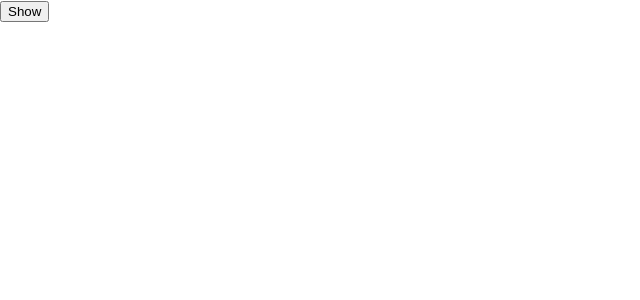
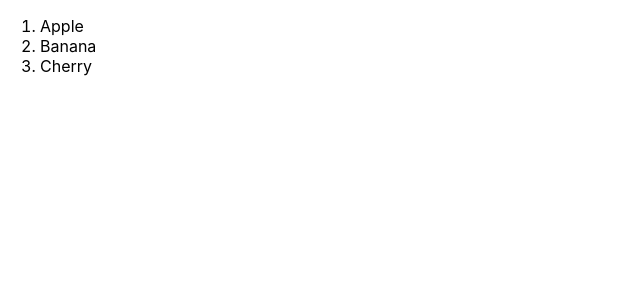
Before and after one commit to Jayathu-SH/React-Tasks, a React (Create React App) app: page / in a window 1280 px wide. Shown: the top 300 px of the page, without its empty margins (0-640 px from the left). Built offline with nearby package versions, Linux system fonts and the light colour scheme.

Commit message:
key-index comit

```diff
--- a/src/App.js
+++ b/src/App.js
@@ -2,6 +2,8 @@ import React from 'react';
 import Counter from './counter-app/Counter';
 import NameForm from './counter-app/NameForm';
 import ToggleText from './counter-app/ToggleText';
+import WelcomeMessage from './counter-app/WelcomeMessage';
+import FruitList from './counter-app/FruitList';
 
 function App() {
   return (
@@ -9,7 +11,9 @@ function App() {
 
       {/* <Counter /> */}
       {/* <NameForm/> */}
-      <ToggleText/>
+      {/* <ToggleText/> */}
+      {/* <WelcomeMessage/> */}
+      <FruitList/>
     </div>
   );
 }
--- /dev/null
+++ b/src/counter-app/FruitList.js
@@ -0,0 +1,14 @@
+import React from 'react'
+const fruits = ['Apple', 'Banana', 'Cherry'];
+
+function FruitList() {
+  return (
+    <ol>
+        {fruits.map((fruit,index)=>(
+            <li key={index}>{fruit}</li>
+        ))}
+    </ol>
+  )
+}
+
+export default FruitList
--- /dev/null
+++ b/src/counter-app/WelcomeMessage.js
@@ -0,0 +1,11 @@
+import React from 'react'
+
+function WelcomeMessage({isLoggedIn}) {
+  return (
+    <div>
+      {isLoggedIn ? <p>Welcome Back!</p> : <p>Please Log in.</p>}
+    </div>
+  )
+}
+
+export default WelcomeMessage
```
